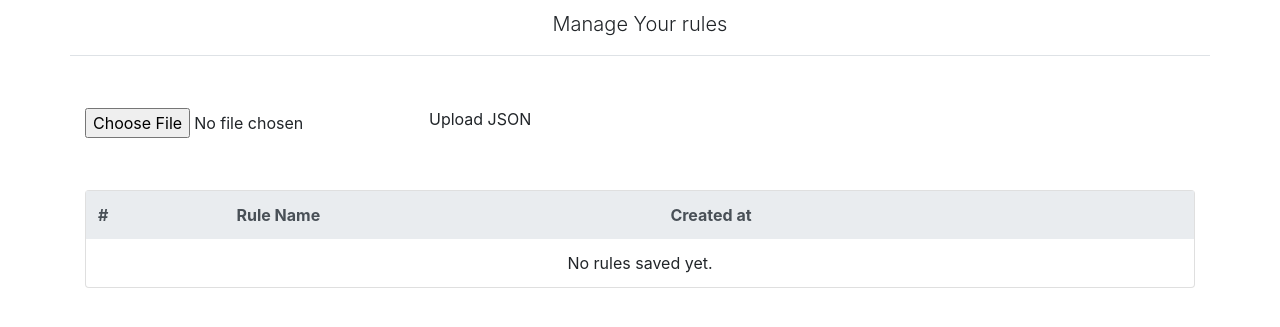
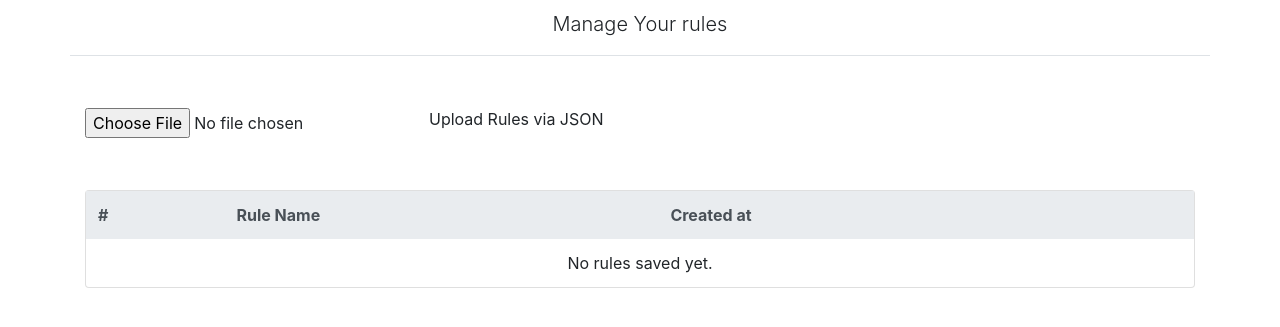
Before and after one commit to camelot-dev/excalibur, a Flask app: template excalibur/www/templates/rules.html in a window 1280 px wide. Shown: the part 66-393 px from the top of the page. Run offline with Flask 2, Linux system fonts and the light colour scheme; the template is opened without the code that fills it, so the values that code supplies are empty; parts of the project's set-up code (start-up, migrations or seed data) failed here and were passed over; some libraries are stand-ins or nearby versions.

Commit message:
add rule download dummy user flow

```diff
--- a/excalibur/www/static/js/rules.js
+++ b/excalibur/www/static/js/rules.js
@@ -5,6 +5,23 @@ String.prototype.format = function () {
     str = str.replace(new RegExp('\\{' + i + '\\}', 'gm'), arguments[i]);
   }
   return str;
+}
+
+const onRuleDownload = (elRef) => {
+  const ruleId = elRef.getAttribute('data-rule-id');
+  console.log({type: 'hidden', name: 'rule_id', val: ruleId});
+  // $.ajax({
+  //   url: '/download/rule',
+  //   type: 'POST',
+  //   cache: false,
+  //   contentType: false,
+  //   data: {type: 'hidden', name: 'rule_id', val: ruleId},
+  //   processData: false,
+  //   success: function (data) {
+  //     console.log(data)
+  //     // window.location.replace(redirect);
+  //   }
+  // });
 }
 
 $(document).ready(function () {
--- a/excalibur/www/templates/rules.html
+++ b/excalibur/www/templates/rules.html
@@ -18,8 +18,8 @@
       <div class="col-md-12 col-sm-12 col-xs-12">
           <div class="input-group">
             <div class="custom-file uploadFile">
-              <input type="file" class="uploadFile__input" id="file" name="file" accept="application/pdf">
-              <label for="file" class="uploadFile__label">Upload JSON</label>
+              <input type="file" class="uploadFile__input" id="rules" name="rule_upload" accept="application/json">
+              <label for="rule_upload" class="uploadFile__label">Upload Rules via JSON</label>
             </div>
           </div>
       </div>
@@ -46,7 +46,7 @@
                           <th width="10%" scope="row">{{ loop.index }}</th>
                           <td width="40%">{{ rule.rule_name }}</td>
                           <td width="20%">{{ rule.created_at }}</td>
-                          <td width="15%"><a href="/jobs/{{ rule.rule_id }}" class="btn btn-sm btn-outline-primary">Download</button></td>
+                          <td width="15%"><button data-rule-id="{{ rule.rule_id }}" class="btn btn-sm btn-outline-primary"  onclick="onRuleDownload(this)">Download</button></td>
                         </tr>
                       {% endfor %}
                     {% else %}
```
